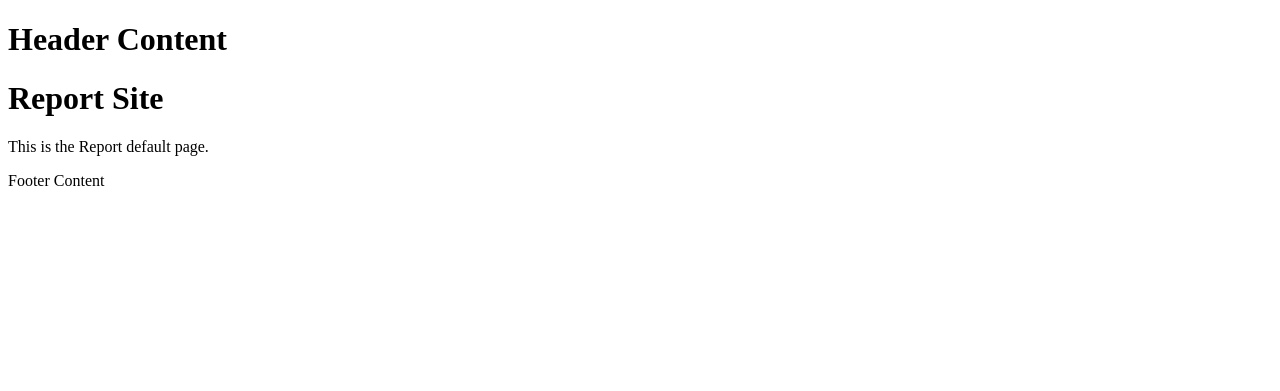
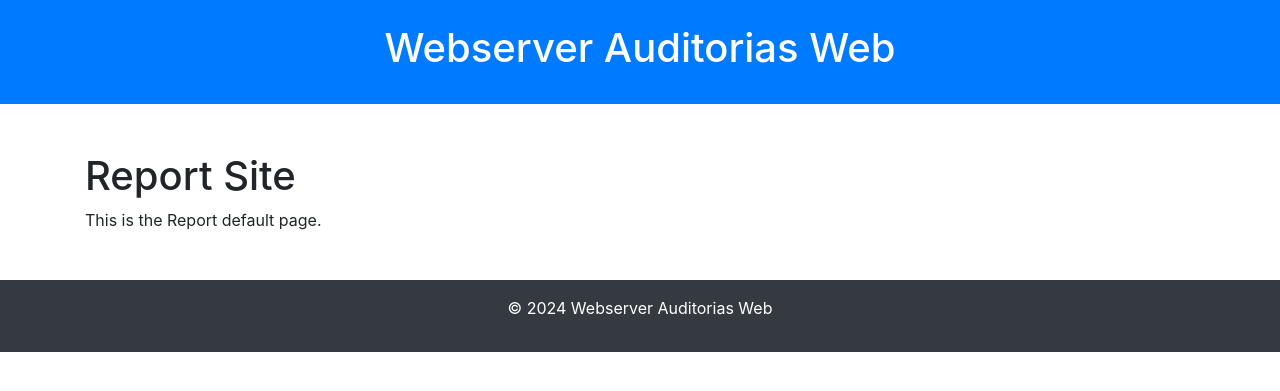
Before and after one commit to AbisaitReynaga/cibersecurity-tool, a Flask app: page /report in a window 1280 px wide. Shown: the top 391 px of the page. Run offline with Flask 3, Linux system fonts and the light colour scheme; some libraries are stand-ins or nearby versions.

Commit message:
bootstrap ready on base html

```diff
--- a/web_application/app.py
+++ b/web_application/app.py
@@ -1,12 +1,12 @@
 # Import the Flask class from the flask module
 from flask import Flask, render_template,request
-from flask_bootstrap import Bootstrap  # Import Bootstrap
+from flask_bootstrap import Bootstrap4  # Import Bootstrap
 import sh,json,os,subprocess
 from utils.data.analyze_data import analyze_data
 
 # Create an instance of the Flask class
 app = Flask(__name__)
-Bootstrap(app)
+bootstrap = Bootstrap4(app)
 
 # Define a route and a function to handle requests to that route
 @app.route('/')
--- a/web_application/templates/layout/base.html
+++ b/web_application/templates/layout/base.html
@@ -4,22 +4,35 @@
 <head>
     <meta charset="UTF-8">
     <meta name="viewport" content="width=device-width, initial-scale=1.0">
-    <title>{% block title %}Default Title{% endblock %}</title>
+    <title>{% block title %}Webserver Auditorias Web{% endblock %}</title>
+
+    <!-- Use Flask-Bootstrap's pre-included CSS -->
+    {{ bootstrap.load_css() }}
 </head>
+
 <body>
-    <header>
-        <h1>Header Content</h1>
+    <header class="bg-primary text-white text-center py-4">
+        <h1>Webserver Auditorias Web</h1>
     </header>
+
     <nav>
         <!-- Navigation Menu -->
     </nav>
-    <main>
+
+    <main class="container my-5">
         {% block content %}
         <!-- Default Content -->
         {% endblock %}
     </main>
-    <footer>
-        <p>Footer Content</p>
+
+
+    <footer class="bg-dark text-white text-center py-3">
+        <p>&copy; 2024 Webserver Auditorias Web</p>
     </footer>
+
+
+    <!-- Use Flask-Bootstrap's pre-included JS -->
+    {{ bootstrap.load_js() }}
 </body>
+
 </html>
```
